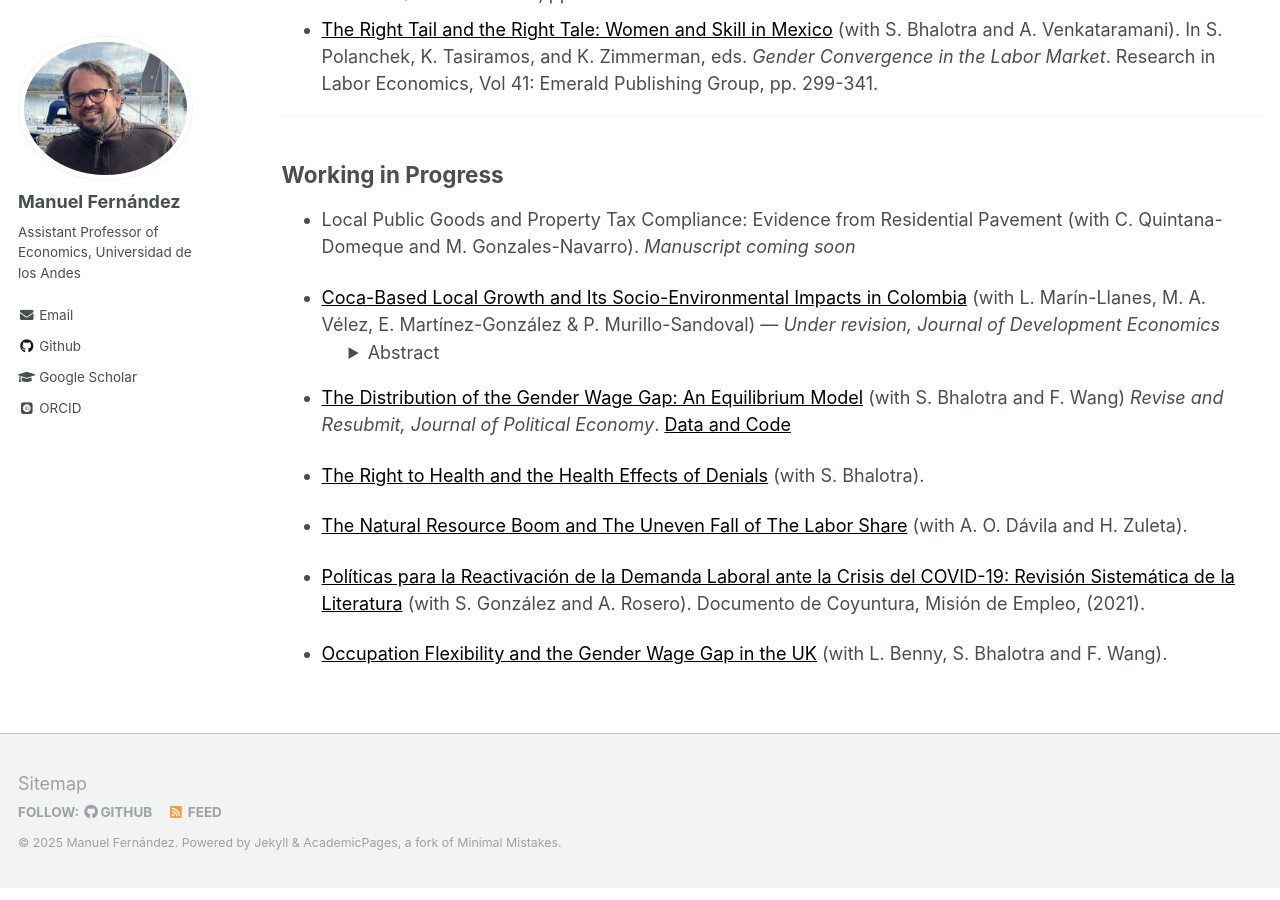
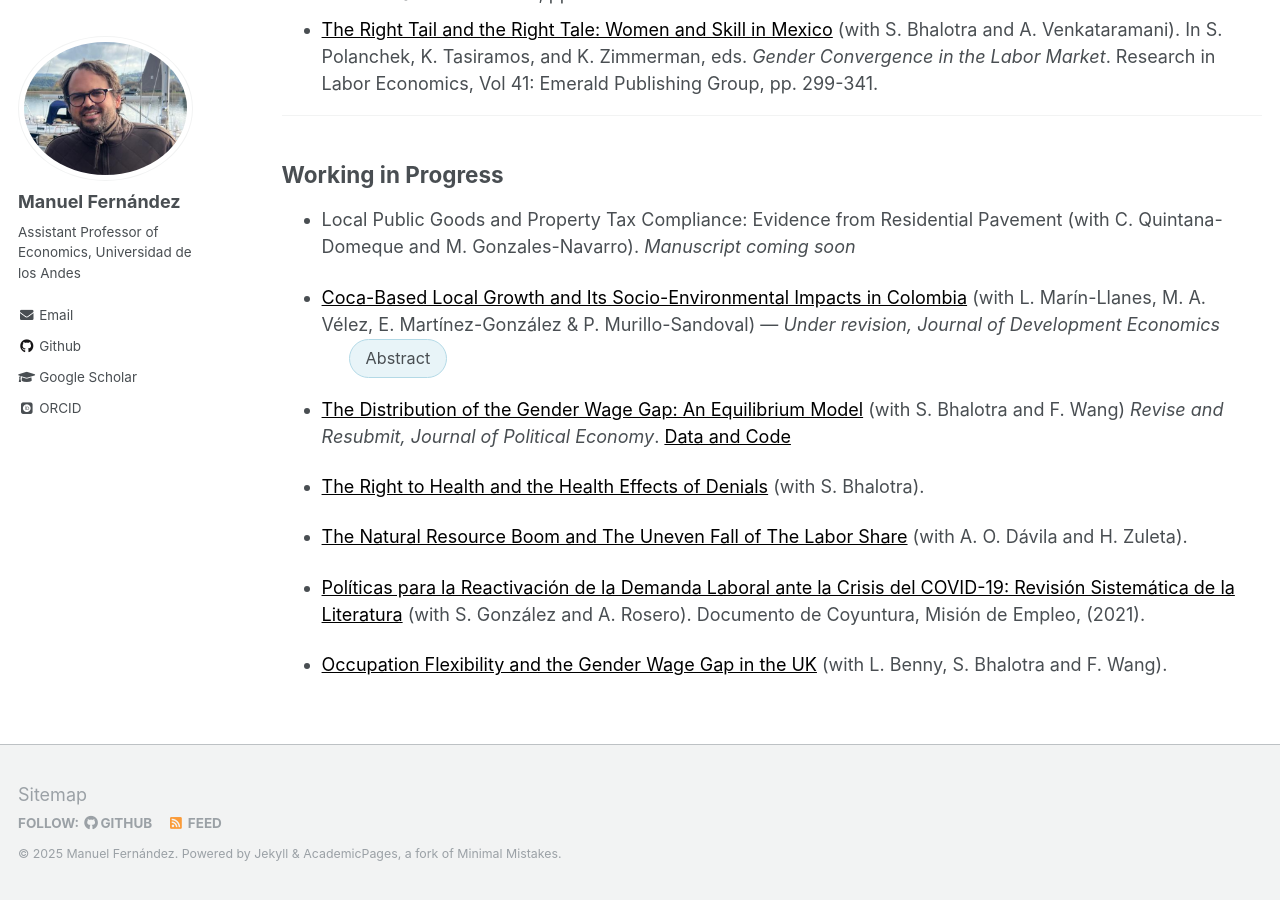
Before and after one commit to man-fern/man-fern.github.io, a Jekyll site: the page built from _pages/research.md, in a window 1280 px wide and 900 px high, scrolled down 996 px. Built offline with Jekyll 4.4.1, drawn with Linux system fonts in a browser that asks for light colours; some web fonts are replaced.

Commit message:
Abstract

```diff
--- a/_pages/research.md
+++ b/_pages/research.md
@@ -36,11 +36,13 @@ redirect_from:
 * [Coca-Based Local Growth and Its Socio-Environmental Impacts in Colombia](/files/Marin-Fernandez-Velez-Martinez-Murillo-coca-based-local-growth-2025.pdf){:style="color:black;text-decoration:underline"} (with L. Marín-Llanes, M. A. Vélez, E. Martínez-González & P. Murillo-Sandoval) — *Under revision, Journal of Development Economics*{: style="margin-bottom: 0.2em;"}
 
   <details style="display:block;margin-left:1.5rem;margin-top:-1.2em;">
-    <summary>Abstract</summary>
+    <summary style="background-color: #e8f4f8; padding: 6px 16px; border: 1px solid #b3d9e6; border-radius: 20px; display: inline-block; cursor: pointer; font-size: 0.9em;">Abstract</summary>
     <blockquote>
       <p><strong>Abstract:</strong> Illegal economies are commonly viewed as barriers to development and sources of violence. This study challenges that view by showing that illegal markets can generate broader economic and social benefits without necessarily increasing violence. We examine the economic and socio-environmental impacts of the 2010s coca cultivation surge in Colombia—the producer of two-thirds of the global coca and cocaine supply—using a difference-in-differences strategy that leverages a policy announcement that created incentives to expand coca cultivation in some municipalities, combined with nighttime lights as a proxy for economic activity. We find that the coca boom increased annual municipal GDP by 2.8% to 10.5%, with an estimated GDP multiplier of 1.45. Despite a 250% rise in coca cultivation, we find no evidence of increased violence. Suggestive evidence indicates improvements in youth educational outcomes. However, the income shock did not lead to higher tax revenues or improvements in public goods provision. Moreover, the economic expansion raised deforestation rates by 77.5%, underscoring the long-term environmental costs of the coca boom.</p>
     </blockquote>
   </details>
+
+
 
 * [The Distribution of the Gender Wage Gap: An Equilibrium Model](/files/Bhalotra-Fernandez-Wang-FLFP-eq-model.pdf){: style="color:black; text-decoration: underline;"} (with S. Bhalotra and F. Wang) *Revise and Resubmit, Journal of Political Economy*. [Data and Code](https://fanwangecon.github.io/PrjLabEquiBFW/){: style="color:black; text-decoration: underline;"}
 
```
